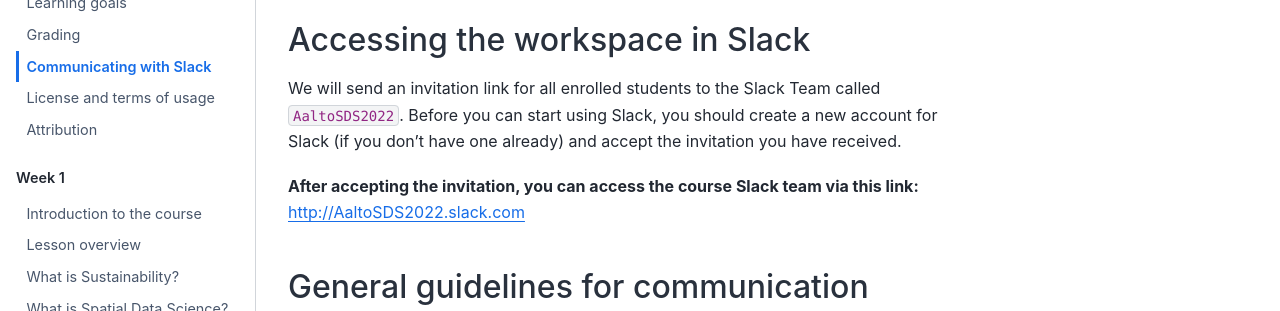
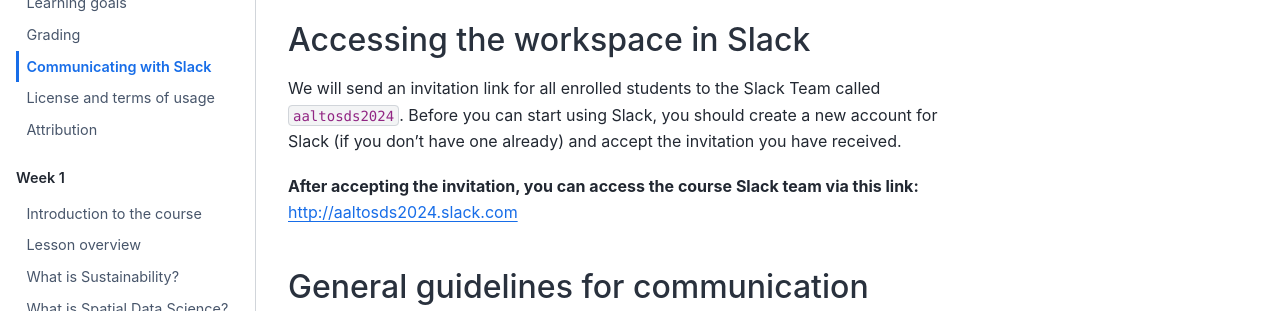
Before and after one commit to AaltoGIS/Sustainability-GIS, a Sphinx documentation site: the page built from source/course-info/slack-usage.rst, in a window 1280 px wide and 900 px high. Shown: the part 285-596 px from the top of the window. Built offline with Sphinx 7.4.7 and the Sphinx Book theme 1.1.4, drawn with Linux system fonts in a browser that asks for light colours; pages that are not in the unit, such as notebooks, are missing from menus.

Commit message:
Update Slack info

```diff
--- a/source/course-info/slack-usage.rst
+++ b/source/course-info/slack-usage.rst
@@ -9,10 +9,10 @@
 Accessing the workspace in Slack
 --------------------------------
 
-We will send an invitation link for all enrolled students to the Slack Team called ``AaltoSDS2022``.
+We will send an invitation link for all enrolled students to the Slack Team called ``aaltosds2024``.
 Before you can start using Slack, you should create a new account for Slack (if you don't have one already) and accept the invitation you have received.
 
-**After accepting the invitation, you can access the course Slack team via this link:** `<http://AaltoSDS2022.slack.com>`__
+**After accepting the invitation, you can access the course Slack team via this link:** `<http://aaltosds2024.slack.com>`__
 
 General guidelines for communication
 ------------------------------------
```
